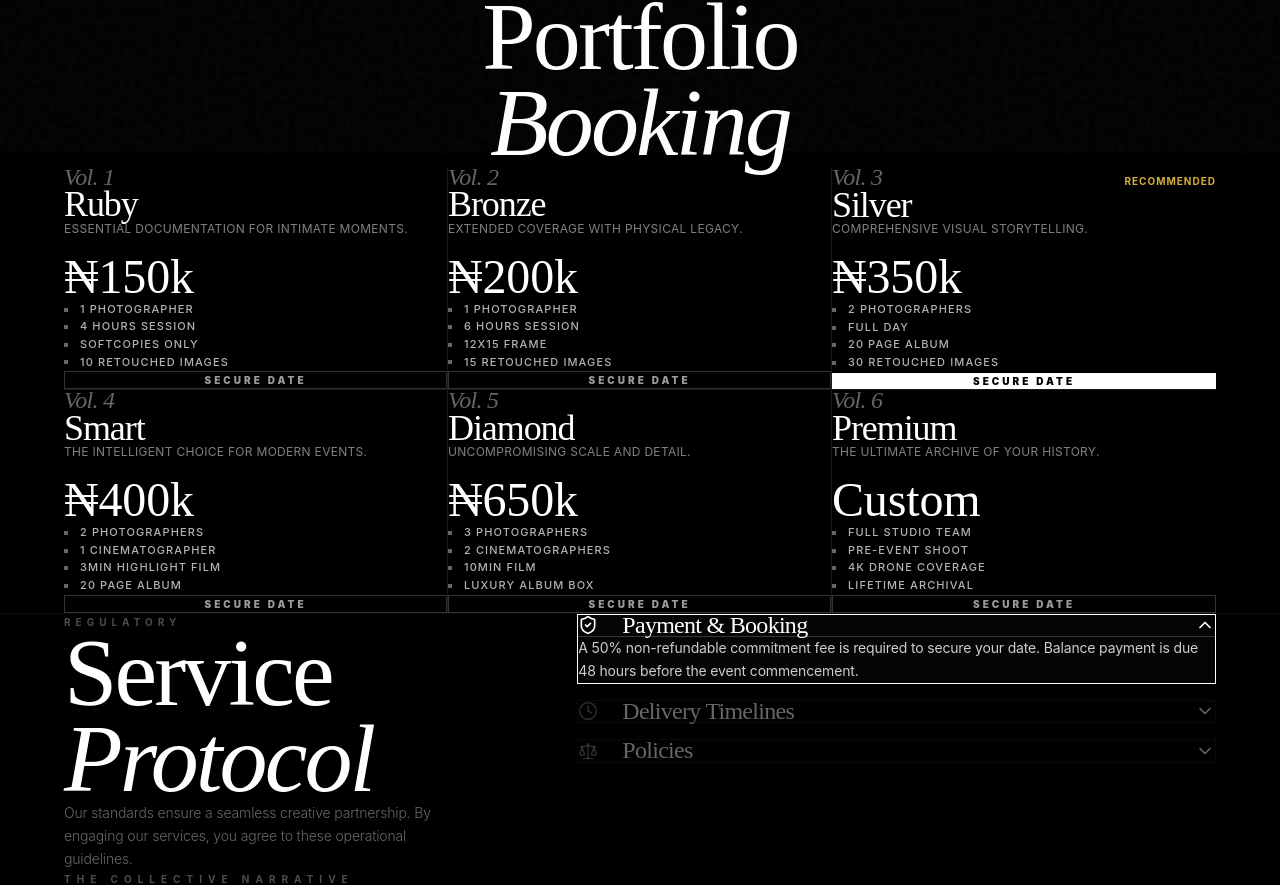
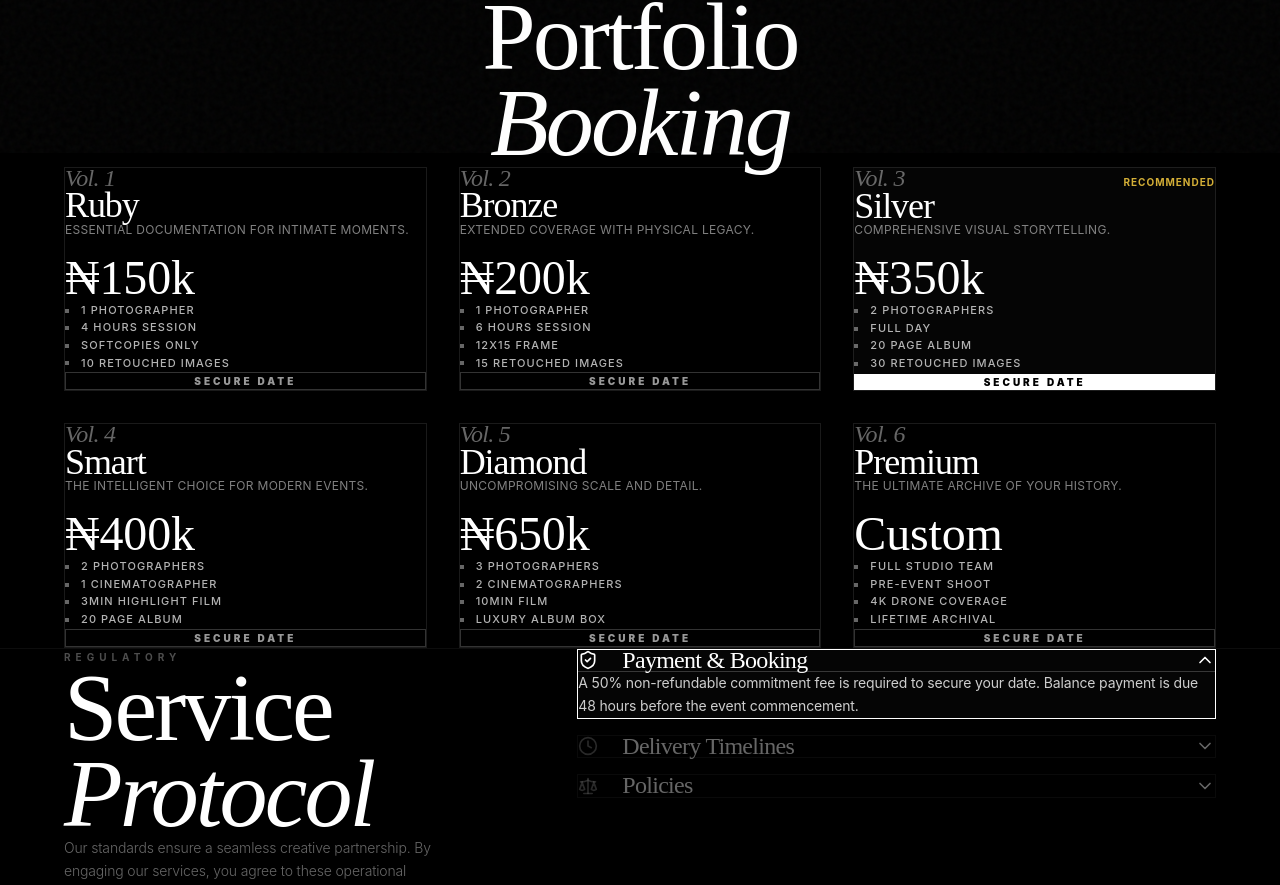
Before and after one commit to Mbakara1/excel_package, a React (Vite) app: page / in a window 1280 px wide. Shown: the part 647-1532 px from the top of the page. Built offline with nearby package versions, Linux system fonts and the light colour scheme.

Commit message:
Design: Decluttered pricing grid with individual spaced cards for better package distinction

```diff
--- a/src/components/Pricing.jsx
+++ b/src/components/Pricing.jsx
@@ -51,27 +51,34 @@ const Pricing = () => {
           </div>
         </div>
 
-        <div className="grid grid-cols-1 md:grid-cols-2 lg:grid-cols-3 gap-0">
+        <div className="grid grid-cols-1 md:grid-cols-2 lg:grid-cols-3 gap-8">
            {packages.map((pkg, idx) => (
              <motion.div
                key={pkg.name}
-               initial={{ opacity: 0 }}
-               whileInView={{ opacity: 1 }}
-               transition={{ duration: 1, delay: idx * 0.1 }}
+               initial={{ opacity: 0, y: 20 }}
+               whileInView={{ opacity: 1, y: 0 }}
+               transition={{ duration: 0.8, delay: idx * 0.1 }}
                viewport={{ once: true }}
-               className={`p-12 border-white/10 ${idx % 3 !== 2 ? 'md:border-r' : ''} ${idx >= 3 ? 'border-t' : ''} flex flex-col group hover:bg-white/[0.02] transition-colors`}
+               className={`p-12 border border-white/10 flex flex-col group hover:border-white/30 transition-all duration-500 relative overflow-hidden ${
+                 pkg.highlight ? 'bg-white/[0.02]' : 'bg-transparent'
+               }`}
              >
-                <div className="mb-10 flex justify-between items-baseline">
-                   <h3 className="text-2xl font-serif italic text-white/40 group-hover:text-white transition-colors">Vol. {idx + 1}</h3>
-                   <span className="text-[10px] font-bold tracking-widest text-[#D4AF37] uppercase">{pkg.highlight ? 'Recommended' : ''}</span>
+                {/* Subtle gradient overlay for depth */}
+                <div className="absolute inset-0 bg-gradient-to-b from-white/[0.01] to-transparent pointer-events-none opacity-0 group-hover:opacity-100 transition-opacity duration-700" />
+
+                <div className="mb-10 flex justify-between items-baseline relative z-10">
+                   <h3 className="text-2xl font-serif italic text-white/40 group-hover:text-white/60 transition-colors">Vol. {idx + 1}</h3>
+                   {pkg.highlight && (
+                     <span className="text-[10px] font-bold tracking-widest text-[#D4AF37] uppercase">Recommended</span>
+                   )}
                 </div>
 
-                <h4 className="text-4xl font-sans font-bold tracking-tighter mb-4 text-white">{pkg.name}</h4>
-                <p className="text-xs font-normal text-white/50 tracking-wide mb-8 uppercase line-clamp-2 md:h-8">{pkg.description}</p>
+                <h4 className="text-4xl font-sans font-bold tracking-tighter mb-4 text-white relative z-10">{pkg.name}</h4>
+                <p className="text-xs font-normal text-white/50 tracking-wide mb-8 uppercase line-clamp-2 md:h-8 relative z-10">{pkg.description}</p>
 
-                <div className="text-5xl font-serif text-white mb-10">{pkg.price}</div>
+                <div className="text-5xl font-serif text-white mb-10 relative z-10">{pkg.price}</div>
 
-                <ul className="space-y-4 mb-12 flex-grow">
+                <ul className="space-y-4 mb-12 flex-grow relative z-10">
                    {pkg.features.map((f, i) => (
                      <li key={i} className="text-[11px] font-medium tracking-widest uppercase text-white/70 flex items-center gap-3">
                         <div className="w-1 h-1 bg-white/40" />
@@ -80,8 +87,8 @@ const Pricing = () => {
                    ))}
                 </ul>
 
-                <a href="#book" className={`w-full py-5 text-center text-[10px] font-black tracking-[0.3em] uppercase transition-all ${
-                    pkg.highlight ? 'bg-white text-black' : 'border border-white/20 text-white/60 hover:text-white hover:border-white'
+                <a href="#book" className={`w-full py-5 text-center text-[10px] font-black tracking-[0.3em] uppercase transition-all relative z-10 ${
+                    pkg.highlight ? 'bg-white text-black hover:bg-white/90' : 'border border-white/20 text-white/60 hover:text-white hover:border-white hover:bg-white/5'
                 }`}>
                     Secure Date
                 </a>
```
